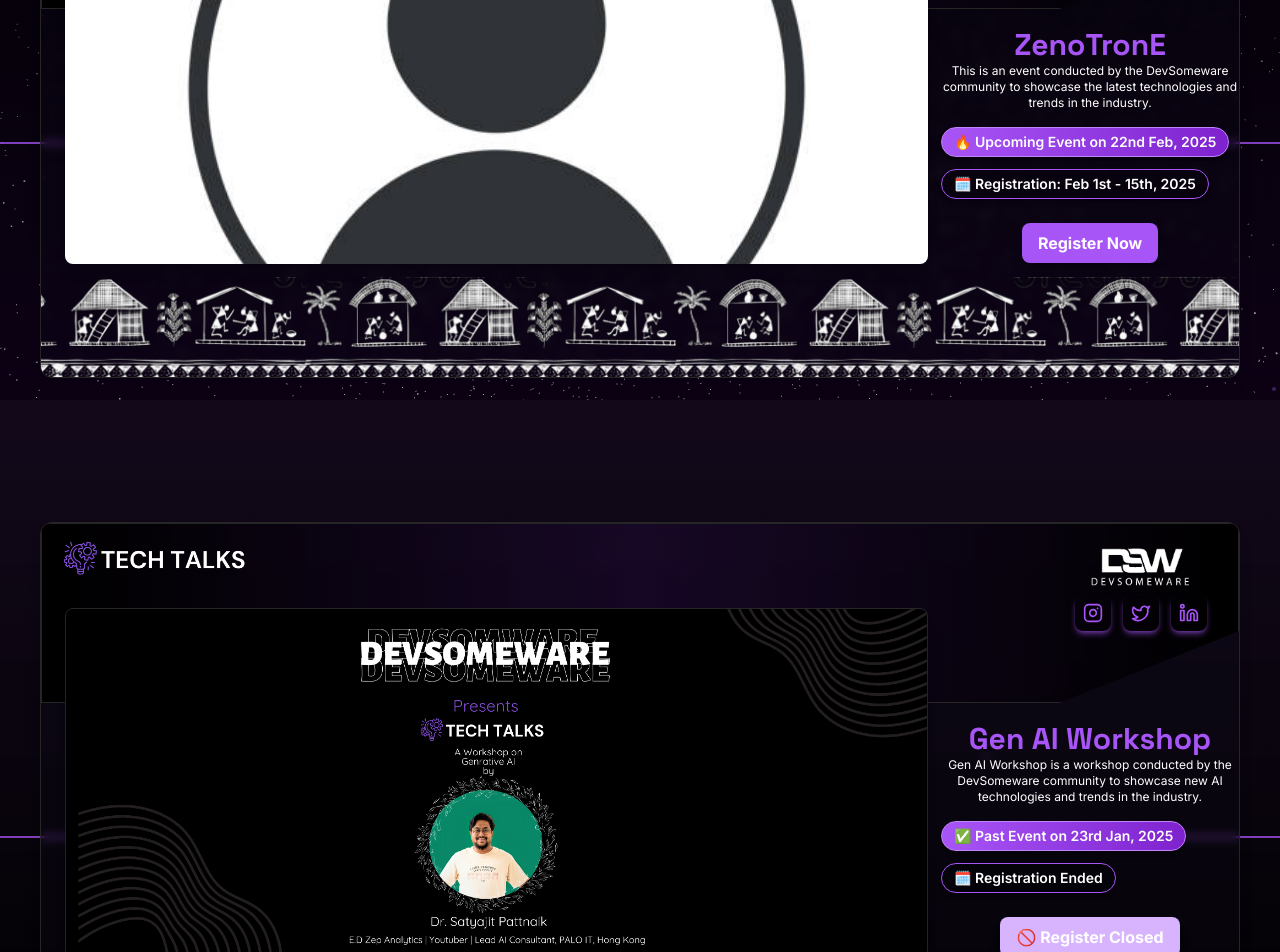
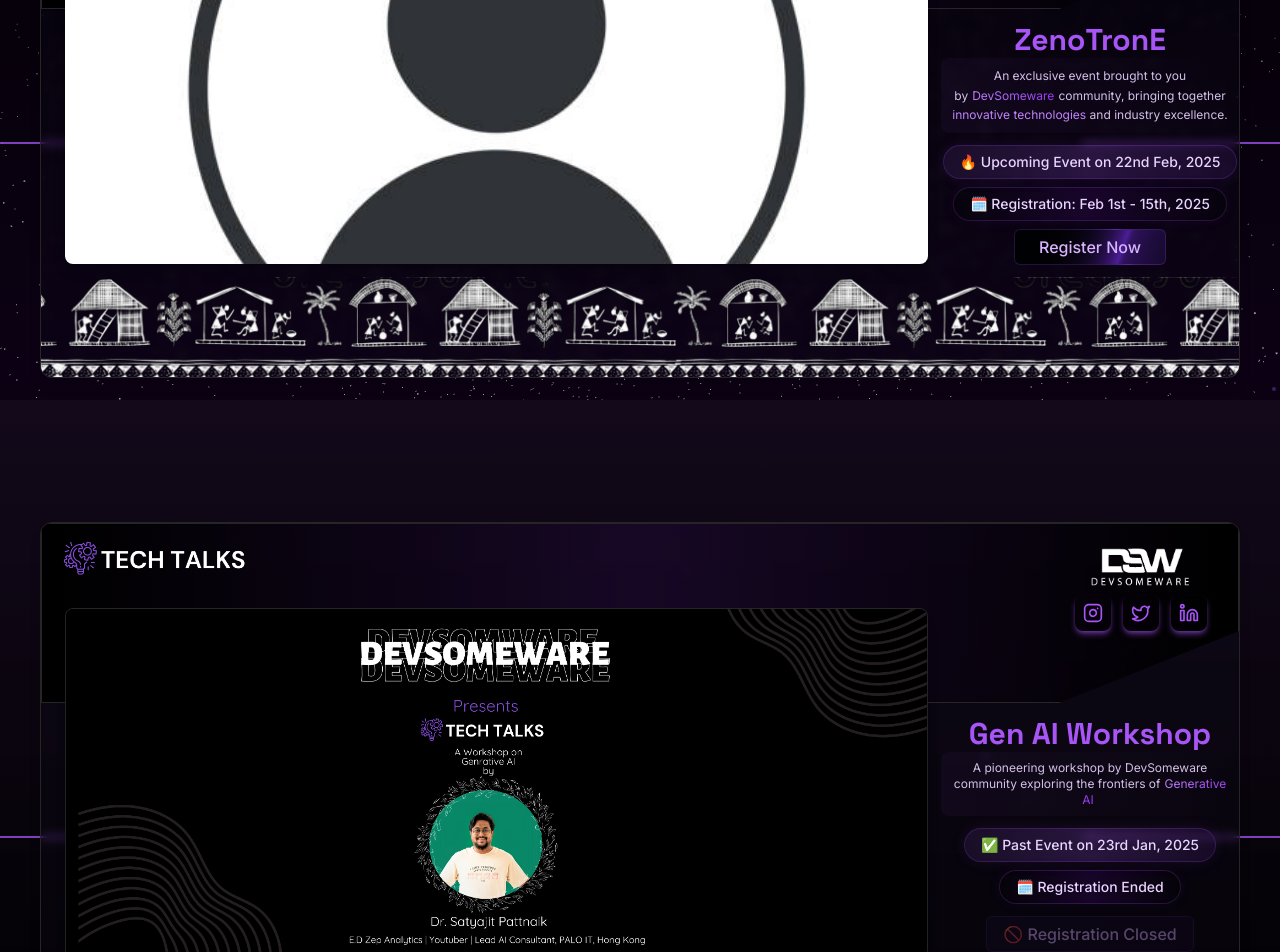
Before and after one commit to Aniket-Subudh1/Event-Page, a Next.js app: page /event in a window 1280 px wide. Shown: the part 400-1352 px from the top of the page. Built offline with nearby package versions, Linux system fonts and the light colour scheme.

Commit message:
add shimmer animation and keyframes to tailwind configuration

```diff
--- a/src/app/event/page.tsx
+++ b/src/app/event/page.tsx
@@ -1,26 +1,27 @@
-'use client';
+"use client";
 
 import { Spotlight } from "@/components/ui/spotlight";
-import WormholeCanvas from '@/components/WormHoleCanvas';
-import { useEffect, useState } from 'react';
-import { Instagram, Twitter, Linkedin } from 'lucide-react';
+import WormholeCanvas from "@/components/WormHoleCanvas";
+import { useEffect, useState } from "react";
+import { Instagram, Twitter, Linkedin } from "lucide-react";
 import Image from "next/image";
 
-
 const ParticleBackground = () => {
-  const [particles, setParticles] = useState<Array<{
+  const [particles, setParticles] = useState<
+    Array<{
       top: string;
       left: string;
       delay: string;
       opacity: number;
-  }>>([]);
+    }>
+  >([]);
 
   useEffect(() => {
     const newParticles = [...Array(20)].map(() => ({
       top: `${Math.random() * 100}%`,
       left: `${Math.random() * 100}%`,
       delay: `${Math.random() * 2}s`,
-      opacity: Math.random() * 0.5
+      opacity: Math.random() * 0.5,
     }));
     setParticles(newParticles);
   }, []);
@@ -35,7 +36,7 @@
             top: particle.top,
             left: particle.left,
             animationDelay: particle.delay,
-            opacity: particle.opacity
+            opacity: particle.opacity,
           }}
         />
       ))}
@@ -45,47 +46,48 @@
 
 const Card = () => {
   return (
-    <div className='md:h-[150px] lg:h-[150px] sm:h-[100px] border bg-opacity-10 backdrop-blur-[1px] bg-black'>
+    <div className="md:h-[150px] lg:h-[150px] sm:h-[100px] border bg-opacity-10 backdrop-blur-[1px] bg-black">
       <Spotlight
-        className='from-purple-500 via-purple-800 to-purple-500 blur-xl '
+        className="from-purple-500 via-purple-800 to-purple-500 blur-xl "
         size={64}
       />
-      <div className='p-4'>
-        <h1 className='md:text-5xl lg:text-5xl sm:text-2xl md:py-4 font-bold text-center text-purple-400 z-999'>
+      <div className="p-4">
+        <h1 className="md:text-5xl lg:text-5xl sm:text-2xl md:py-4 font-bold text-center text-purple-400 z-999">
           &#123; Events and Workshops &#125;
         </h1>
         <h5 className="text-center sm:text-sm lg:text-lg md:text-lg">
-          Below are the past events, upcoming events, and workshops conducted by the community.
+          Below are the past events, upcoming events, and workshops conducted by
+          the community.
         </h5>
       </div>
 
-      <div className='absolute inset-0'>
-        <svg className='h-full w-full'>
+      <div className="absolute inset-0">
+        <svg className="h-full w-full">
           <defs>
             <pattern
-              id='grid-pattern'
-              width='8'
-              height='8'
-              patternUnits='userSpaceOnUse'
+              id="grid-pattern"
+              width="8"
+              height="8"
+              patternUnits="userSpaceOnUse"
             >
               <path
-                d='M0 4H4M4 4V0M4 4H8M4 4V8'
-                stroke='currentColor'
-                strokeOpacity='0.3'
-                className='stroke-black'
+                d="M0 4H4M4 4V0M4 4H8M4 4V8"
+                stroke="currentColor"
+                strokeOpacity="0.3"
+                className="stroke-black"
               />
               <rect
-                x='3'
-                y='3'
-                width='2'
-                height='2'
-                fill='currentColor'
-                fillOpacity='0.25'
-                className='fill-black'
+                x="3"
+                y="3"
+                width="2"
+                height="2"
+                fill="currentColor"
+                fillOpacity="0.25"
+                className="fill-black"
               />
             </pattern>
           </defs>
-          <rect width='100%' height='100%' fill='url(#grid-pattern)' />
+          <rect width="100%" height="100%" fill="url(#grid-pattern)" />
         </svg>
       </div>
     </div>
@@ -104,19 +106,22 @@
       <div className="absolute top-1/2 right-0 w-64 h-[2px] bg-purple-500 opacity-75 -translate-y-1/2 beamRight" />
 
       {/* Main Card Container */}
-      <div className={`relative w-full max-w-[1200px] mb-20 md:h-[550px] h-[600px]
+      <div
+        className={`relative w-full max-w-[1200px] mb-20 md:h-[550px] h-[600px]
                       bg-opacity-20 border border-silver-500 backdrop-blur-sm
-                      rounded-xl overflow-hidden bg-[#121221] text-white shadow-lg`}>
-
+                      rounded-xl overflow-hidden bg-[#121221] text-white shadow-lg`}
+      >
         {/* Top gradient shape */}
-        <div className={`absolute top-0 left-0 w-full h-[180px]
+        <div
+          className={`absolute top-0 left-0 w-full h-[180px]
                         border borderCosmic Registration-silver-500 bg-gradient-to-r
-                        from-purple to-black clip-shape `} />
+                        from-purple to-black clip-shape `}
+        />
 
         {/* Top Brand & Icons */}
         <div className="absolute top-4 left-4 text-lg font-bold">
           <Image
-            src={'/zenotrone.png'}
+            src={"/zenotrone.png"}
             width={200}
             height={40}
             alt="Zenotrone"
@@ -126,7 +131,7 @@
 
         <div className=" absolute flex mt-5 lg:ml-[1050px] ml-[350px]  sm:ml-[200px] md:ml-[1000px]">
           <Image
-            src={'/logo.png'}
+            src={"/logo.png"}
             width={100}
             height={20}
             alt="logo"
@@ -173,49 +178,81 @@
 
         {/* Event Details */}
 
-        <div className="z-50 lg:ml-[900px] md:ml-[600px] sm:ml-[8px] sm:-mt-[20px] md:-mt-[350px] lg:-mt-[350px] flex flex-col justify-center items-center">
-
+        <div className="z-50 lg:ml-[900px] md:ml-[600px] sm:ml-[8px] sm:-mt-[20px] md:-mt-[355px] lg:-mt-[355px] flex flex-col justify-center items-center">
           {/* Event Title */}
           <h1 className="sm:text-sm lg:text-3xl font-bold text-center text-purple-500">
             ZenoTronE
           </h1>
 
           {/* Event Description */}
-  <p className="text-center text-xs  lg:text-md max-w-[300px] lg:max-w-[500px]">
-    This is an event conducted by the DevSomeware community to showcase the latest technologies and trends in the industry.
+
+          <div className="relative max-w-[300px] lg:max-w-[500px] p-2">
+            <div className="absolute inset-0 bg-gradient-to-r from-purple-500/5 to-transparent rounded-lg" />
+            <div className="relative space-y-3">
+              <p className="text-center text-xs lg:text-md text-purple-200/90 leading-relaxed">
+                An exclusive event brought to you by
+                <span className="bg-gradient-to-r from-purple-400 to-purple-600 bg-clip-text text-transparent px-1">
+                  DevSomeware
+                </span>
+                community, bringing together
+                <span className="text-purple-400">
+                  {" "}
+                  innovative technologies
+                </span>{" "}
+                and industry excellence.
               </p>
+            </div>
+          </div>
 
           {/* Tags Section */}
-  <div className="flex flex-wrap gap-3 mt-4">
+          <div className="flex  flex-col gap-2 mt-3 items-center">
             {/* Upcoming Event Tag */}
-    <span className="px-3 py-1 text-xs lg:text-sm font-semibold text-white
-                    bg-gradient-to-r from-purple-500 to-purple-700
-                    border border-purple-400 rounded-full shadow-md">
+            <span
+              className="px-4 py-1.5 text-sm font-medium
+      bg-gradient-to-r from-purple-500/10 via-purple-500/20 to-purple-600/10
+      hover:from-purple-500/20 hover:via-purple-500/30 hover:to-purple-600/20
+      border border-purple-500/20 hover:border-purple-500/30
+      rounded-full shadow-[0_0_15px_rgba(168,85,247,0.1)]
+      backdrop-blur-sm transition-all duration-300
+      text-purple-200 hover:text-purple-100
+      cursor-default"
+            >
               🔥 Upcoming Event on 22nd Feb, 2025
             </span>
 
             {/* Registration Date Tag */}
-    <span className="px-3 py-1 text-xs lg:text-sm font-semibold text-white
-                    border border-purple-500 rounded-full
-                    bg-black/20 shadow-md">
+            <span
+              className="px-4 py-1.5 text-sm font-medium
+      bg-gradient-to-r from-black/40 via-purple-950/30 to-black/40
+      hover:from-black/50 hover:via-purple-950/40 hover:to-black/50
+      border border-purple-500/20 hover:border-purple-500/30
+      rounded-full shadow-[0_0_15px_rgba(168,85,247,0.05)]
+      backdrop-blur-sm transition-all duration-300
+      text-purple-200 hover:text-purple-100
+      cursor-default"
+            >
               🗓️ Registration: Feb 1st - 15th, 2025
             </span>
           </div>
 
           {/* Register Button */}
-  <div className="flex flex-col z-50 items-center justify-center mt-6">
-    <button className="bg-purple-500 hover:bg-purple-600 text-white font-bold py-2 px-4 rounded-lg focus:outline-none shadow-lg">
+          <div className="flex flex-col z-50 items-center justify-center mt-2">
+            <button
+              className="inline-flex h-9 animate-shimmer items-center justify-center rounded-md border border-purple-500/20  bg-[linear-gradient(110deg,#000103,45%,#4c1d95,55%,#000103)]
+  bg-[length:200%_100%] px-6 font-medium text-purple-300  transition-colors hover:bg-[linear-gradient(110deg,#000103,45%,#6d28d9,55%,#000103)]
+  hover:text-purple-200 hover:border-purple-500/40
+  focus:outline-none focus:ring-2 focus:ring-purple-500/50
+  focus:ring-offset-2 focus:ring-offset-black"
+            >
               Register Now
             </button>
           </div>
-
         </div>
-
 
         {/* Bottom decorative shape */}
         <div className="absolute -bottom-[70px] md:bottom-0 lg:bottom-0 h-[100px] left-0 w-full">
           <Image
-            src={'/text1.png'}
+            src={"/text1.png"}
             width={1200}
             height={80}
             alt="Zenotrone"
@@ -239,19 +276,22 @@
       <div className="absolute top-1/2 right-0 w-64 h-[2px] bg-purple-500 opacity-75 -translate-y-1/2 beamRight" />
 
       {/* Main Card Container */}
-      <div className={`relative w-full max-w-[1200px] mb-20 md:h-[550px] h-[600px]
+      <div
+        className={`relative w-full max-w-[1200px] mb-20 md:h-[550px] h-[600px]
                       bg-opacity-20 border border-silver-500 backdrop-blur-sm
-                      rounded-xl overflow-hidden bg-[#121221] text-white shadow-lg`}>
-
+                      rounded-xl overflow-hidden bg-[#121221] text-white shadow-lg`}
+      >
         {/* Top gradient shape */}
-        <div className={`absolute top-0 left-0 w-full h-[180px]
+        <div
+          className={`absolute top-0 left-0 w-full h-[180px]
                         border borderCosmic Registration-silver-500 bg-gradient-to-r
-                        from-purple to-black clip-shape `} />
+                        from-purple to-black clip-shape `}
+        />
 
         {/* Top Brand & Icons */}
         <div className="absolute top-4 left-4 text-lg font-bold">
           <Image
-            src={'/techtalk.png'}
+            src={"/techtalk.png"}
             width={200}
             height={40}
             alt="Zenotrone"
@@ -261,7 +301,7 @@
 
         <div className=" absolute flex mt-5 lg:ml-[1050px] ml-[350px]  sm:ml-[200px] md:ml-[1000px]">
           <Image
-            src={'/logo.png'}
+            src={"/logo.png"}
             width={100}
             height={20}
             alt="logo"
@@ -308,49 +348,76 @@
 
         {/* Event Details */}
 
-        <div className=" lg:ml-[900px] md:ml-[600px] sm:ml-[8px] sm:-mt-[20px] md:-mt-[350px] lg:-mt-[350px] flex flex-col justify-center items-center">
-
+        <div className=" lg:ml-[900px] md:ml-[600px] sm:ml-[8px] sm:-mt-[20px] md:-mt-[355px] lg:-mt-[355px] flex flex-col justify-center items-center">
           {/* Event Title */}
           <h1 className="sm:text-sm lg:text-3xl font-bold text-center text-purple-500">
             Gen AI Workshop
           </h1>
 
           {/* Event Description */}
-  <p className="text-center text-xs  lg:text-md max-w-[300px] lg:max-w-[500px]">
-    Gen AI Workshop is a workshop conducted by the DevSomeware community to showcase new AI technologies and trends in the industry.
+          <div className="relative max-w-[300px] lg:max-w-[500px] p-2">
+            <div className="absolute inset-0 bg-gradient-to-r from-purple-500/5 to-transparent rounded-lg" />
+            <div className="relative space-y-2">
+              <p className="text-center text-xs lg:text-md text-purple-200/90">
+                A pioneering workshop by DevSomeware community exploring the
+                frontiers of
+                <span className="bg-gradient-to-r from-purple-400 to-purple-600 bg-clip-text text-transparent px-1">
+                  Generative AI
+                </span>
               </p>
+            </div>
+          </div>
 
-  {/* Tags Section */}
-  <div className="flex flex-wrap gap-3 mt-4">
+          <div className="flex  flex-col gap-2 mt-3 items-center">
             {/* Upcoming Event Tag */}
-    <span className="px-3 py-1 text-xs lg:text-sm font-semibold text-white
-                    bg-gradient-to-r from-purple-500 to-purple-700
-                    border border-purple-400 rounded-full shadow-md">
+            <span
+              className="px-4 py-1.5 text-sm font-medium
+      bg-gradient-to-r from-purple-500/10 via-purple-500/20 to-purple-600/10
+      hover:from-purple-500/20 hover:via-purple-500/30 hover:to-purple-600/20
+      border border-purple-500/20 hover:border-purple-500/30
+      rounded-full shadow-[0_0_15px_rgba(168,85,247,0.1)]
+      backdrop-blur-sm transition-all duration-300
+      text-purple-200 hover:text-purple-100
+      cursor-default"
+            >
               ✅ Past Event on 23rd Jan, 2025
             </span>
 
             {/* Registration Date Tag */}
-    <span className="px-3 py-1 text-xs lg:text-sm font-semibold text-white
-                    border border-purple-500 rounded-full
-                    bg-black/20 shadow-md">
+            <span
+              className="px-4 py-1.5 text-sm font-medium
+      bg-gradient-to-r from-black/40 via-purple-950/30 to-black/40
+      hover:from-black/50 hover:via-purple-950/40 hover:to-black/50
+      border border-purple-500/20 hover:border-purple-500/30
+      rounded-full shadow-[0_0_15px_rgba(168,85,247,0.05)]
+      backdrop-blur-sm transition-all duration-300
+      text-purple-200 hover:text-purple-100
+      cursor-default"
+            >
               🗓️ Registration Ended
             </span>
           </div>
 
           {/* Register Button */}
-  <div className="flex flex-col  items-center justify-center mt-6">
-    <button className="bg-purple-300  hover:bg-purple-600 text-white font-bold py-2 px-4 rounded-lg focus:outline-none shadow-lg">
-    🚫 Register Closed
+          <div className="flex flex-col items-center justify-center mt-3">
+            <button
+              disabled
+              className="inline-flex h-9 items-center justify-center
+      rounded-md border border-purple-500/10
+      bg-gradient-to-r from-purple-500/5 to-purple-600/5
+      px-4 font-medium text-purple-300/50
+      cursor-not-allowed opacity-75
+      transition-all duration-300"
+            >
+              🚫 Registration Closed
             </button>
           </div>
-
         </div>
-
 
         {/* Bottom decorative shape */}
         <div className="absolute -bottom-[70px] md:bottom-0 lg:bottom-0 h-[100px] left-0 w-full">
           <Image
-            src={'/text1.png'}
+            src={"/text1.png"}
             width={1200}
             height={80}
             alt="Zenotrone"
```
Also changed, not shown: tailwind.config.ts (+9 -0 lines). Lines whose indentation alone changed are shown as unchanged.
